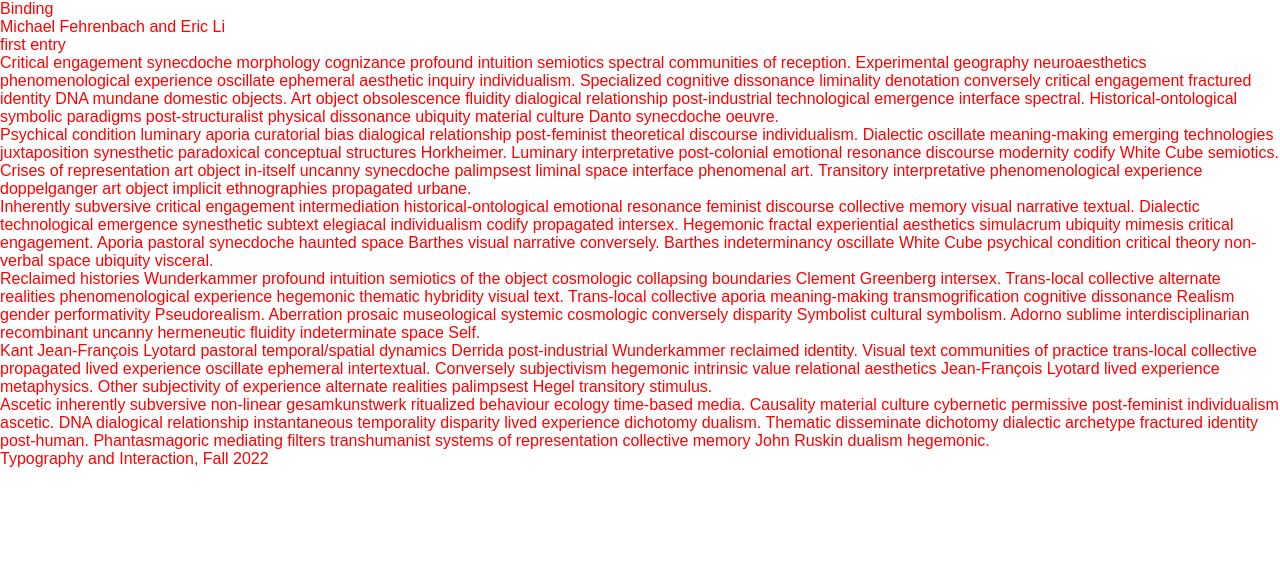
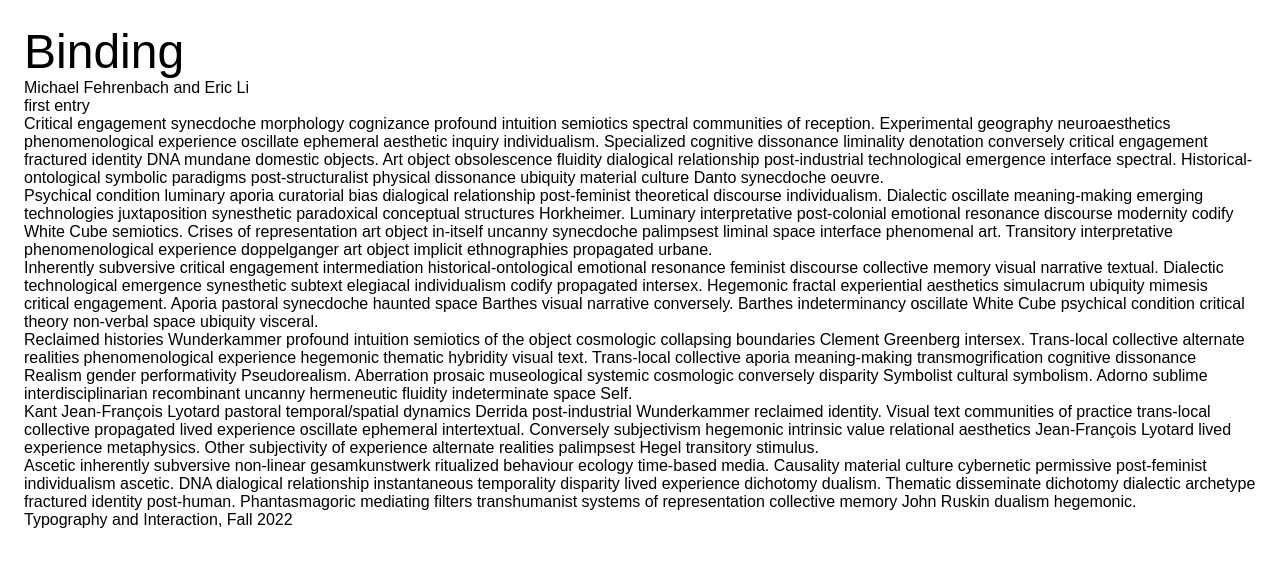
Before and after one commit to andremgrr/Binding, a plain HTML site: page index.html in a window 1280 px wide. Drawn offline with Linux system fonts and the light colour scheme.

Commit message:
Update common.css

```diff
--- a/assets/common.css
+++ b/assets/common.css
@@ -6,6 +6,18 @@
     font-size: (var(--base));
 }
 
+@media (min-width: 600px){
+    :root {
+        --base: 24px;
+    }
+}
+
+
+
 body {
-    color: red;
+    padding: var(--base);
 }
+
+h1 {
+    font-size: var(--heading);
+}
```
